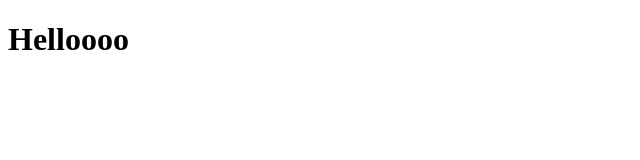
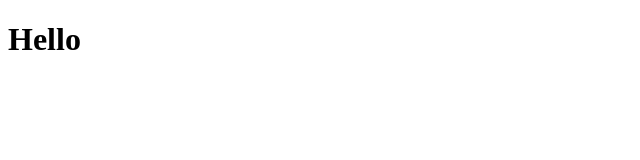
Before and after one commit to kaviya-dev2003/cafe-website, a plain HTML site: page index.html in a window 1280 px wide. Shown: the full height of the page, 0-640 px from the left. Drawn offline with Linux system fonts and the light colour scheme.

Commit message:
fixed commit

```diff
--- a/index.html
+++ b/index.html
@@ -6,6 +6,6 @@
     <title>Document</title>
 </head>
 <body>
-    <h1>Helloooo</h1>
+    <h1>Hello</h1>
 </body>
 </html>
```
